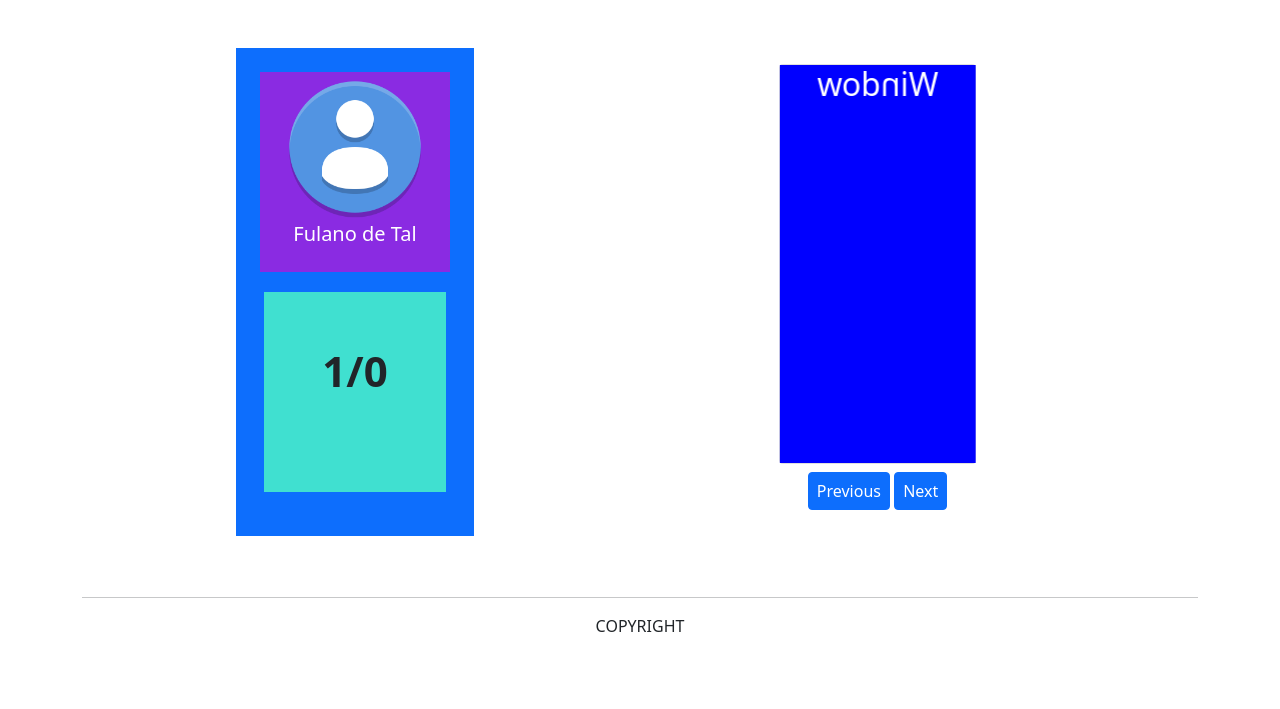
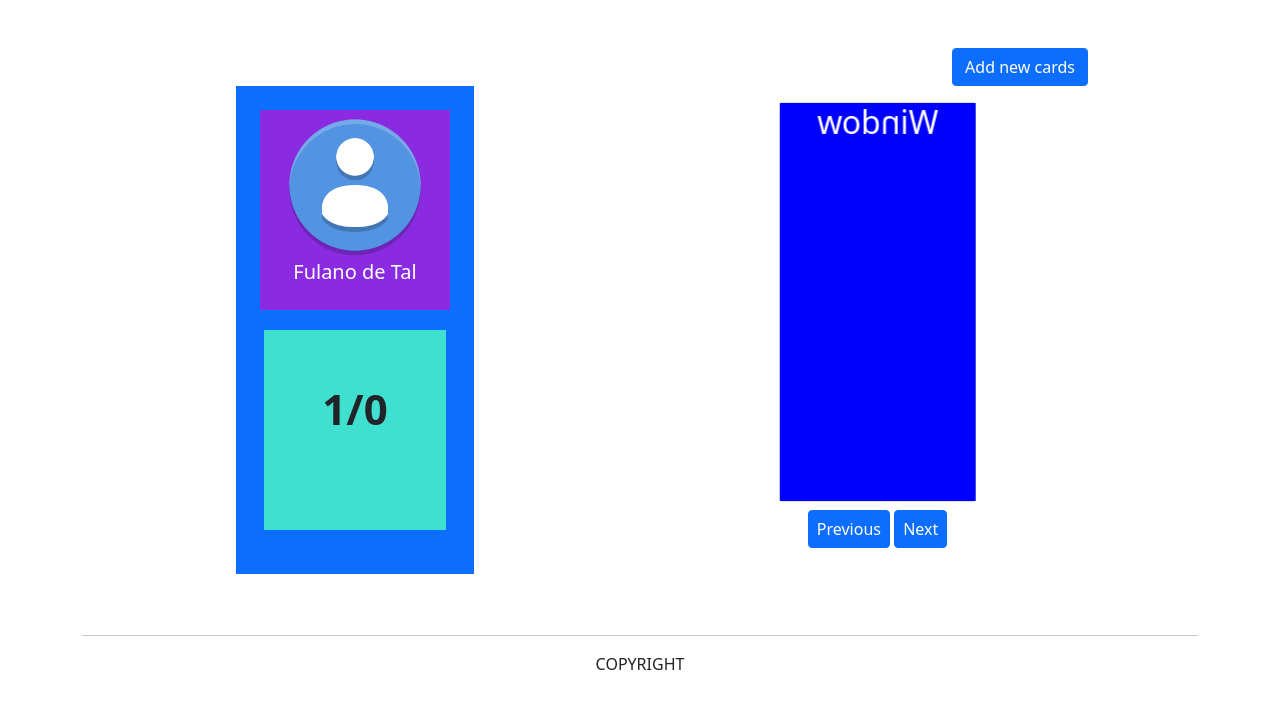
Before and after one commit to GabrielPenke292/Dutch_Cards, a CodeIgniter 4 app: the page made by app/Views/cards.php in a window 1280 px wide. Shown: the part 58-767 px from the top of the page. Run offline with PHP 8.4 and a stand-in for CodeIgniter, Linux system fonts and the light colour scheme; the template is opened without the code that fills it, so the values that code supplies are empty; some libraries are stand-ins or nearby versions.

Commit message:
new view to add new cards

```diff
--- a/app/Config/Routes.php
+++ b/app/Config/Routes.php
@@ -34,6 +34,8 @@ $routes->setAutoRoute(true);
 // route since we don't have to scan directories.
 $routes->get('/', 'Home::index');
 $routes->get('getAllWords', "Home::getAllWords");
+$routes->get('addcards', "Home::addCards");
+
 /*
  * --------------------------------------------------------------------
  * Additional Routing
--- a/app/Controllers/Home.php
+++ b/app/Controllers/Home.php
@@ -23,4 +23,8 @@ class Home extends BaseController
 
 		echo json_encode($data);
 	}
+
+	public function addCards(){
+		return view('addCards');
+	}
 }
--- /dev/null
+++ b/app/Views/addCards.php
@@ -0,0 +1 @@
+[add card aqui]
--- a/app/Views/cards.php
+++ b/app/Views/cards.php
@@ -2,6 +2,12 @@
 <?= $this->extend('layouts/layout') ?>
 <?= $this->section('content') ?>
 <div class="container">
+        <div class="row">
+            <div class="col-md-8"></div>
+            <div class="col-md-4 addCardsButton text-center">
+                <a class="btn btn-primary" href="<?= base_url()?>/addcards">Add new cards</a>
+            </div>
+        </div>
         <div class="row">
             <div class="col-md-1"></div>
             <section id="sidebar" class="col-md-4 d-flex justify-content-between">
```
